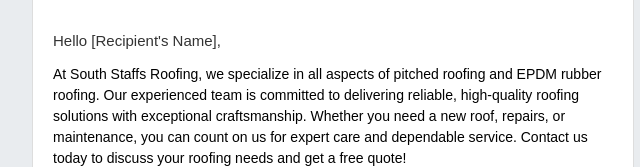
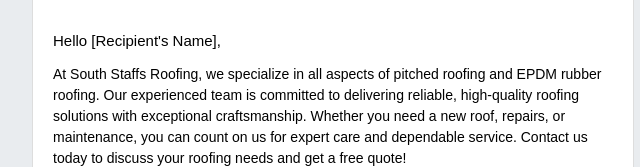
Before and after one commit to hightechroofing145/hightechroofing145.github.io, a plain HTML site: page index.html in a window 1280 px wide. Shown: the part 454-621 px from the top of the page, 307-947 px from the left. Drawn offline with Linux system fonts and the light colour scheme.

Commit message:
Update index.html

```diff
--- a/index.html
+++ b/index.html
@@ -73,7 +73,7 @@
         .greeting {
             padding: 20px 20px 0px 20px; /* Padding for the greeting section */
             font-size: 15px; /* Font size for greeting */
-            color: #333333; /* Darker text color for readability */
+            color: #000; /* Darker text color for readability */
         }
     </style>
 </head>
```
